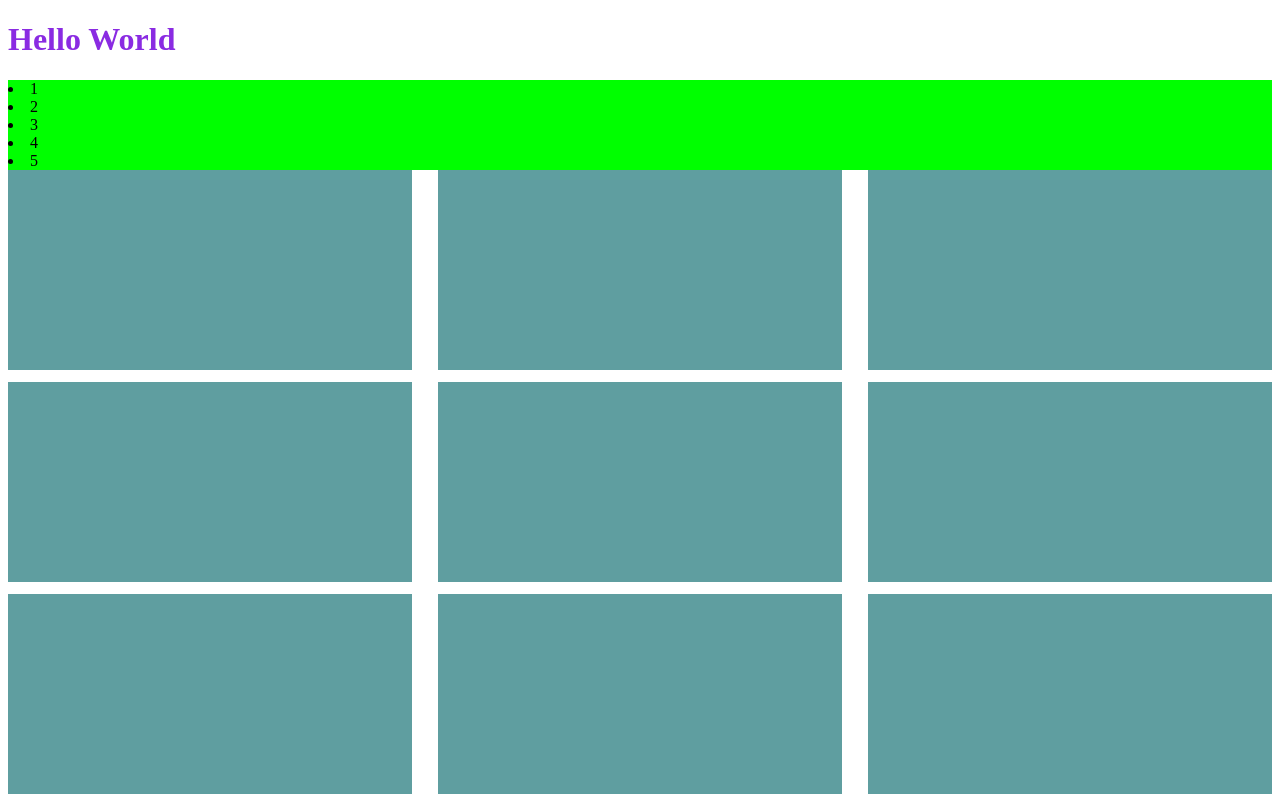
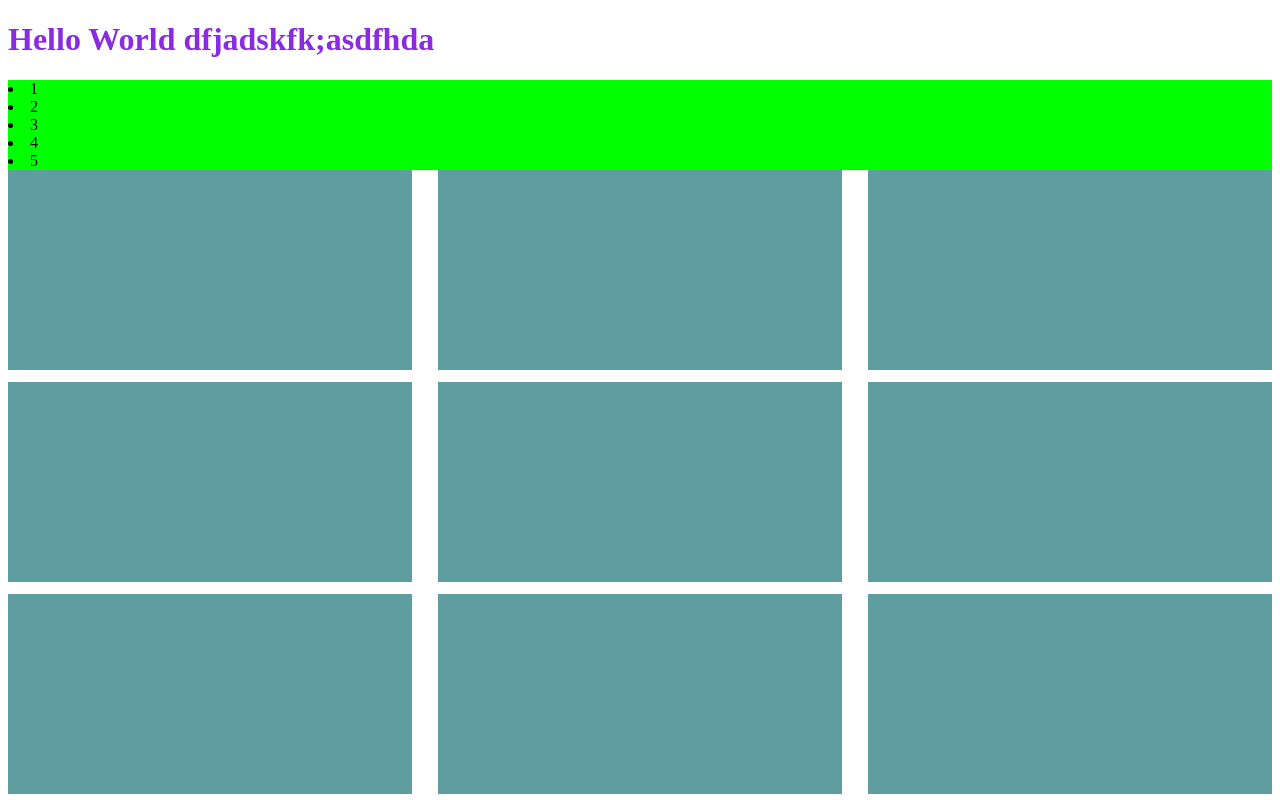
Before and after one commit to JosephCherry/foocoding, a plain HTML site: page wk2/index.html in a window 1280 px wide. Drawn offline with Linux system fonts and the light colour scheme.

Commit message:
Another commit.

```diff
--- a/wk2/index.html
+++ b/wk2/index.html
@@ -10,7 +10,7 @@
         <link rel="stylesheet" href="style.css">
     </head>
     <body>
-        <h1> Hello World </h1>
+        <h1> Hello World dfjadskfk;asdfhda </h1>
         <li>1</li>
         <li>2</li>
         <li>3</li>
```
